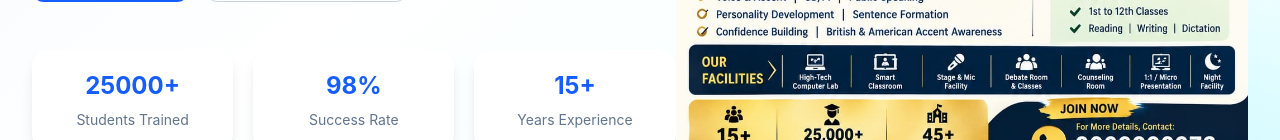
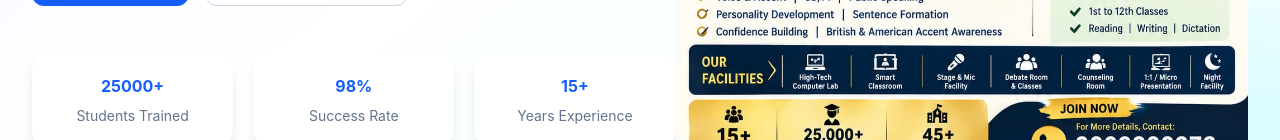
Before and after one commit to Rehankhan256/Immense-website, a React (Vite) app: page / in a window 1280 px wide. Shown: the part 812-952 px from the top of the page. Built offline with nearby package versions, Linux system fonts and the light colour scheme.

Commit message:
Change heading size from text-2xl to text-1xl

```diff
--- a/src/components/Hero/Hero.jsx
+++ b/src/components/Hero/Hero.jsx
@@ -100,7 +100,7 @@ const Hero = () => {
                 key={item.label}
                 className="rounded-2xl bg-white p-5 text-center shadow-lg"
               >
-                <h2 className="text-2xl font-bold text-blue-600">
+                <h2 className="text-1xl font-bold text-blue-600">
                   {item.number}
                 </h2>
 
```
